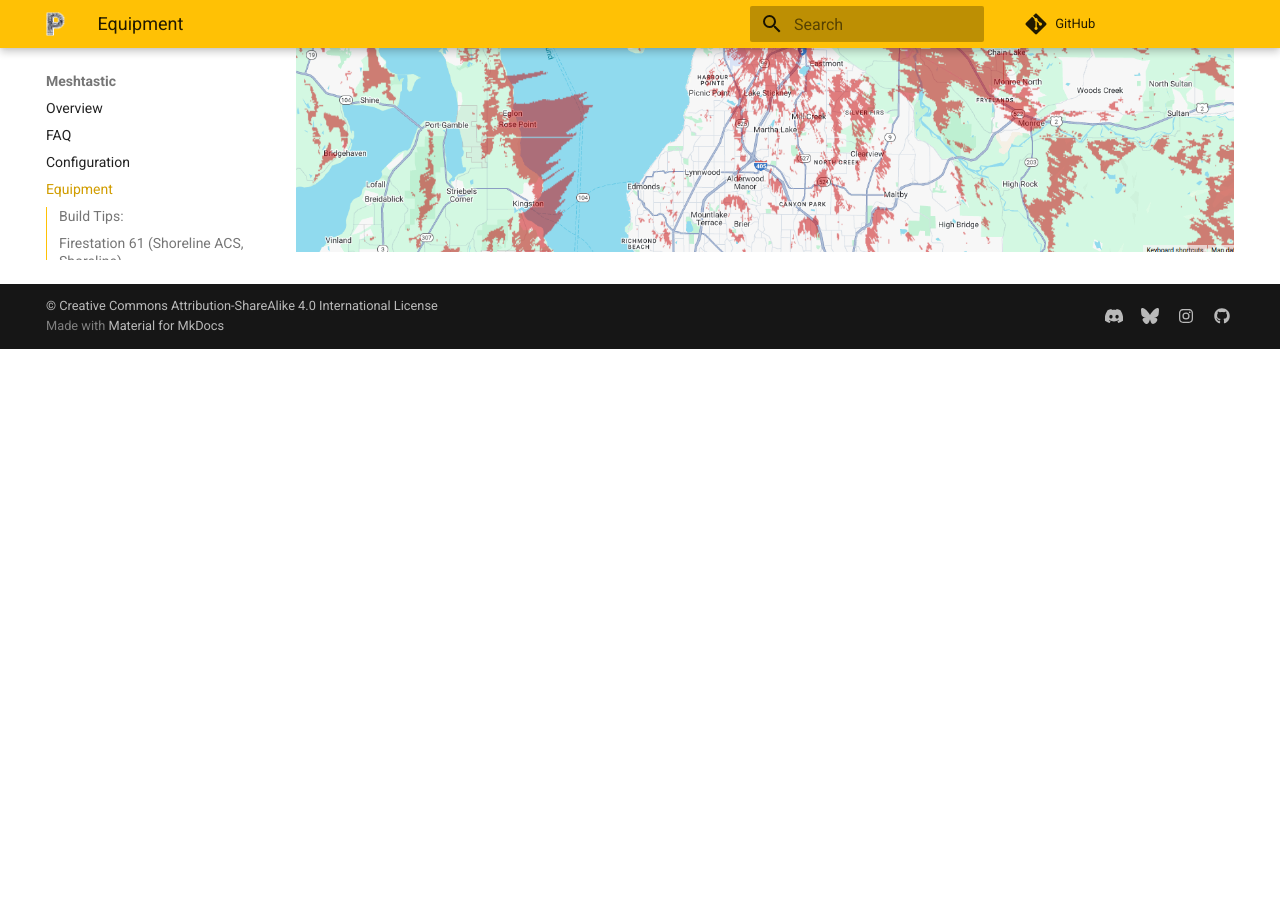
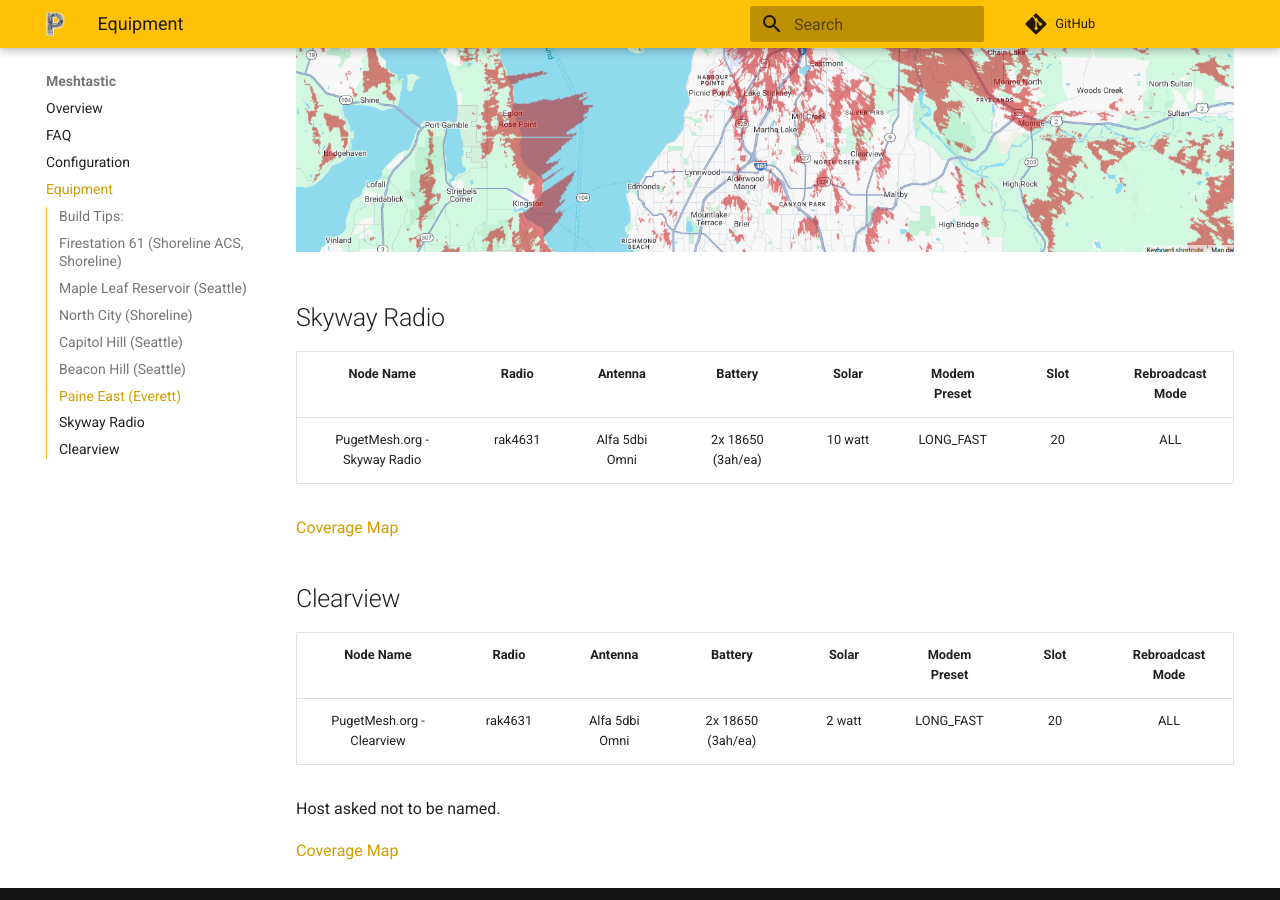
Before and after one commit to pugetmesh/pugetmesh.github.io, an MkDocs documentation site: the page built from docs/meshtastic/equipment.md, in a window 1280 px wide and 900 px high, scrolled down 10459 px. Built offline with MkDocs 1.6.1 and Material for MkDocs 9.7.7, drawn with Linux system fonts in a browser that asks for light colours; comment, search, counter and statistics services are not loaded; before the commit the page ends 10808 px from its top, so only the background shows below that; some of the changed text lies outside the part shown.

Commit message:
Updating equipment info.

```diff
--- a/docs/meshtastic/equipment.md
+++ b/docs/meshtastic/equipment.md
@@ -31,7 +31,7 @@
 
 Node Name | Radio | Antenna | Battery | Solar | Modem Preset | Slot | Rebroadcast Mode
 :---: | :---: | :---: | :---: | :---: | :---: | :---: | :---:
-PugetMesh.org - Maple Leaf Apartments | rak4631 | Alfa 5dbi Omni | 1x 18650 (3ah) | 6 watt | LONG_FAST | 20 | LOCAL_ONLY
+PugetMesh.org - Maple Leaf Apartments | rak4631 | Alfa 5dbi Omni | 1x 18650 (3ah) | 6 watt | LONG_FAST | 20 | ALL
 
 ![Puget Mesh Node Version 3](/media/PugetMesh_NodeV3.png)
 [![Puget Mesh Maple Leaf Meshtastic Node](/media/MLA_Node.jpg)](/media/MLA_Node.jpg)
@@ -45,7 +45,7 @@
 
 Node Name | Radio | Antenna | Battery | Solar | Modem Preset | Slot | Rebroadcast Mode
 :---: | :---: | :---: | :---: | :---: | :---: | :---: | :---:
-PugetMesh.org - North City | rak4631 | Alfa 5dbi Omni | 1x 18650 (3ah) | 6 watt | LONG_FAST | 20 | LOCAL_ONLY
+PugetMesh.org - North City | rak4631 | Alfa 5dbi Omni | 1x 18650 (3ah) | 6 watt | LONG_FAST | 20 | ALL
 
 This location uses the same node build as Maple Leaf Reservoir.
 
@@ -57,8 +57,8 @@
 
 Node Name | Radio | Antenna | Battery | Solar | Modem Preset | Slot | Rebroadcast Mode
 :---: | :---: | :---: | :---: | :---: | :---: | :---: | :---:
-PugetMesh.org - Capitol Hill | rak4631 | Alfa 5dbi Omni | 1x lipo (5ah) | 10 watt (shared) | LONG_FAST | 20 | LOCAL_ONLY
-PugetMesh.org - Capitol Hill | rak4631 | Alfa 5dbi Omni | 1x lipo (5ah) | 10 watt (shared) | MEDIUM_FAST | 45 | LOCAL_ONLY
+PugetMesh.org - Capitol Hill | rak4631 | Alfa 5dbi Omni | 1x lipo (5ah) | 10 watt (shared) | LONG_FAST | 20 | ALL
+PugetMesh.org - Capitol Hill | rak4631 | Alfa 5dbi Omni | 1x lipo (5ah) | 10 watt (shared) | SHORT_FAST | 68 | ALL
 
 Coming soon.
 
@@ -70,7 +70,7 @@
 
 Node Name | Radio | Antenna | Battery | Solar | Modem Preset | Slot | Rebroadcast Mode
 :---: | :---: | :---: | :---: | :---: | :---: | :---: | :---:
-PugetMesh.org - Beacon Hill| rak4631 | Alfa 5dbi Omni | 1x 18650 (3ah) | 6 watt | LONG_FAST | 20 | LOCAL_ONLY
+PugetMesh.org - Beacon Hill| rak4631 | Alfa 5dbi Omni | 1x 18650 (3ah) | 6 watt | LONG_FAST | 20 | ALL
 
 This location uses the same node build as Maple Leaf Reservoir.
 
@@ -82,10 +82,27 @@
 
 Node Name | Radio | Antenna | Battery | Solar | Modem Preset | Slot | Rebroadcast Mode
 :---: | :---: | :---: | :---: | :---: | :---: | :---: | :---:
-PugetMesh.org - Paine East | rak4631 | Alfa 5dbi Omni | 1x lipo (5ah) | 10 watt (shared) | LONG_FAST | 20 | LOCAL_ONLY
-PugetMesh.org - Paine-MF East| rak4631 | Alfa 5dbi Omni | 1x lipo (5ah) | 10 watt (shared) | MEDIUM_FAST | 45 | LOCAL_ONLY
+PugetMesh.org - Paine East | rak4631 | Alfa 5dbi Omni | 1x lipo (5ah) | 10 watt (shared) | LONG_FAST | 20 | ALL
+PugetMesh.org - Paine-SF East| rak4631 | Alfa 5dbi Omni | 1x lipo (5ah) | 10 watt (shared) | SHORT_FAST | 68 | ALL
 
 ![Paine East Node](/media/PugetMesh_PaineEast.jpg)
 
 Click to enlarge and see the larger coverage map.
 [![Capitol Hill  Coverage Map](/media/PaineEast_sml.png)](https://www.heywhatsthat.com/?view=QAXF4HU7)
+
+## Skyway Radio
+Node Name | Radio | Antenna | Battery | Solar | Modem Preset | Slot | Rebroadcast Mode
+:---: | :---: | :---: | :---: | :---: | :---: | :---: | :---:
+PugetMesh.org - Skyway Radio | rak4631 | Alfa 5dbi Omni | 2x 18650 (3ah/ea) | 10 watt | LONG_FAST | 20 | ALL
+
+
+[Coverage Map](https://www.heywhatsthat.com/?view=DS4BGWQM)
+
+## Clearview
+Node Name | Radio | Antenna | Battery | Solar | Modem Preset | Slot | Rebroadcast Mode
+:---: | :---: | :---: | :---: | :---: | :---: | :---: | :---:
+PugetMesh.org - Clearview | rak4631 | Alfa 5dbi Omni | 2x 18650 (3ah/ea) | 2 watt | LONG_FAST | 20 | ALL
+
+Host asked not to be named.
+
+[Coverage Map](https://www.heywhatsthat.com/?view=BAXN1N63)
```
